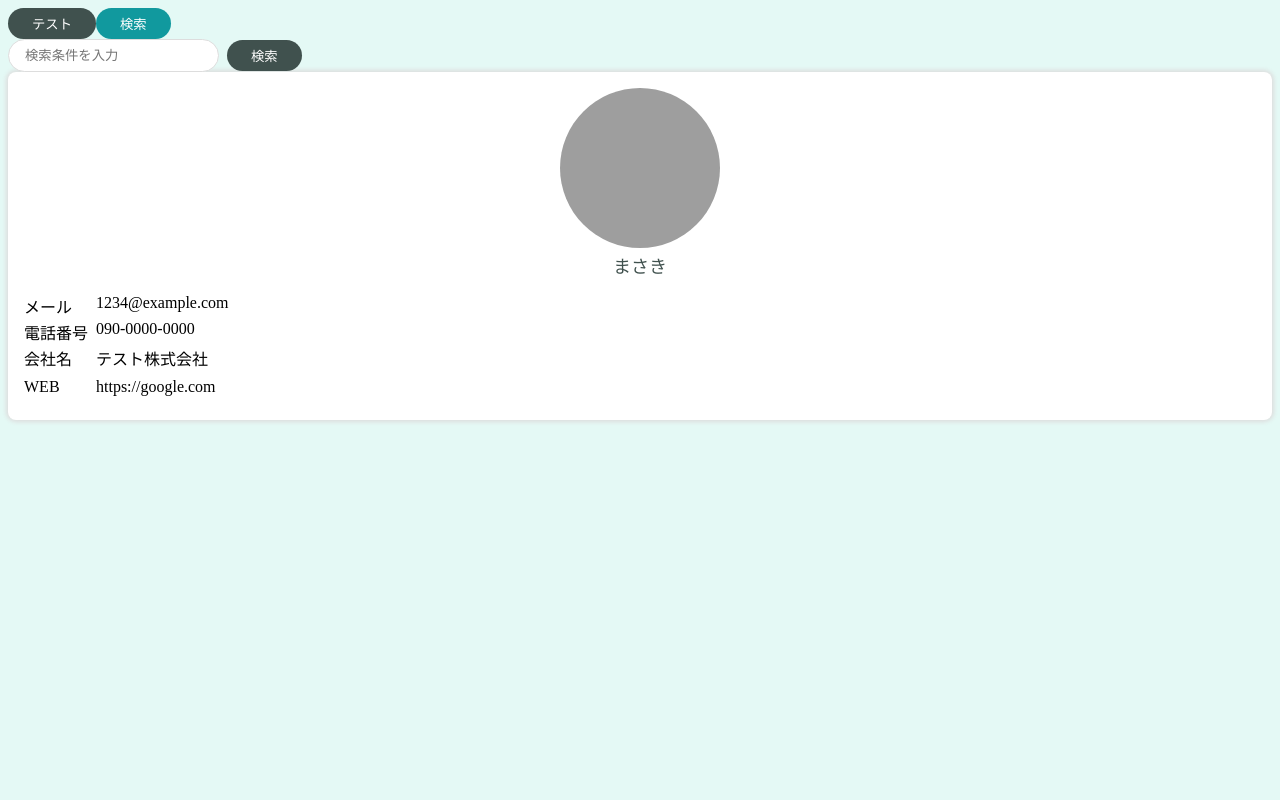
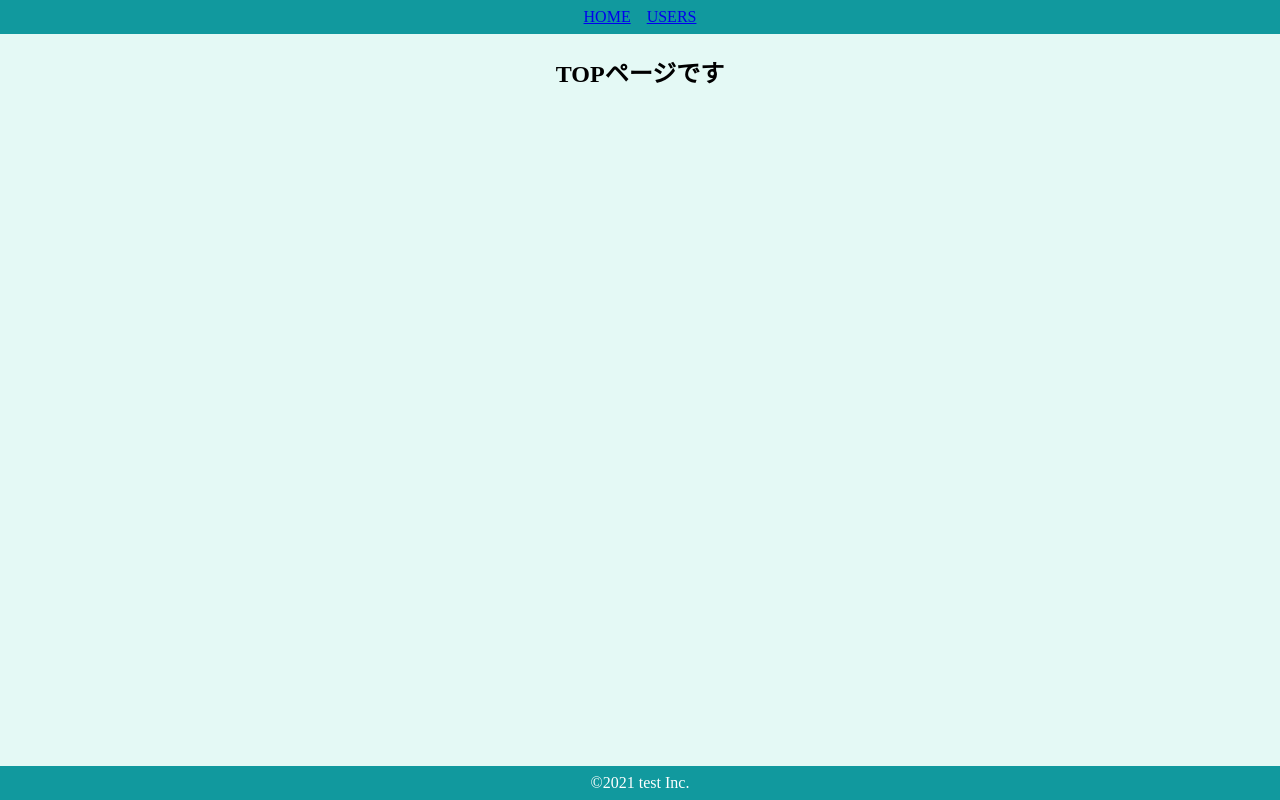
Before and after one commit to talkiedoorkey/react-step2-Atomic, a React (Create React App) app: page / in a window 1280 px wide. Built offline with nearby package versions, Linux system fonts and the light colour scheme; grey boxes are pictures that could not be loaded.

Commit message:
Finish studying AtomicDesign

```diff
--- a/src/App.js
+++ b/src/App.js
@@ -1,28 +1,6 @@
-import { PrimaryButton } from "./components/atoms/button/PrimaryButton";
-import { SecondaryButton } from "./components/atoms/button/SecondaryButton";
-import { SearchInput } from "./components/molecules/SeachInput";
-import { UserCard } from "./components/organism/user/UserCard";
+import { Router } from "./router/Router";
 import "./styles.css";
 
-const user = {
-  name: "まさき",
-  image: "https://source.unsplash.com/9bmj7GYHDps",
-  email: "1234@example.com",
-  phone: "090-0000-0000",
-  company: {
-    name: "テスト株式会社"
-  },
-  website: "https://google.com"
-};
-
 export default function App() {
-  return (
-    <div className="App">
-      <PrimaryButton>テスト</PrimaryButton>
-      <SecondaryButton>検索</SecondaryButton>
-      <br />
-      <SearchInput />
-      <UserCard user={user} />
-    </div>
-  );
+  return <Router />;
 }
--- /dev/null
+++ b/src/components/atoms/layout/Footer.jsx
@@ -0,0 +1,20 @@
+import { Link } from "react-router-dom";
+import styled from "styled-components";
+
+export const Footer = () => {
+  return <SFooter>&copy;2021 test Inc.</SFooter>;
+};
+
+const SFooter = styled.footer`
+  background-color: #11999e;
+  color: #fff;
+  text-align: center;
+  padding: 8px 0;
+  position: fixed;
+  bottom: 0;
+  width: 100%;
+`;
+
+const SLink = styled(Link)`
+  margin: 0 8px;
+`;
--- /dev/null
+++ b/src/components/atoms/layout/Header.jsx
@@ -0,0 +1,22 @@
+import { Link } from "react-router-dom";
+import styled from "styled-components";
+
+export const Header = () => {
+  return (
+    <SHeader>
+      <SLink to="/">HOME</SLink>
+      <SLink to="/users">USERS</SLink>
+    </SHeader>
+  );
+};
+
+const SHeader = styled.header`
+  background-color: #11999e;
+  color: #fff;
+  text-align: center;
+  padding: 8px 0;
+`;
+
+const SLink = styled(Link)`
+  margin: 0 8px;
+`;
--- /dev/null
+++ b/src/components/pages/Top.jsx
@@ -0,0 +1,13 @@
+import styled from "styled-components";
+
+export const Top = () => {
+  return (
+    <Scontainer>
+      <h2>TOPページです</h2>
+    </Scontainer>
+  );
+};
+
+const Scontainer = styled.div`
+  text-align: center;
+`;
--- /dev/null
+++ b/src/components/pages/Users.jsx
@@ -0,0 +1,46 @@
+import styled from "styled-components";
+import { SearchInput } from "../molecules/SeachInput";
+import { UserCard } from "../organism/user/UserCard";
+
+const users = [...Array(10).keys()].map((val) => {
+  return {
+    id: val,
+    name: `まさき${val}`,
+    image: "https://source.unsplash.com/9bmj7GYHDps",
+    email: "1234@example.com",
+    phone: "090-0000-0000",
+    company: {
+      name: "テスト株式会社"
+    },
+    website: "https://google.com"
+  };
+});
+
+export const Users = () => {
+  return (
+    <Scontainer>
+      <h2>ユーザー一覧</h2>
+      <SearchInput />
+      <SUserArea>
+        {users.map((user) => (
+          <UserCard key={user.id} user={user} />
+        ))}
+      </SUserArea>
+    </Scontainer>
+  );
+};
+
+const Scontainer = styled.div`
+  display: flex;
+  flex-direction: column;
+  align-items: center;
+  padding: 24px;
+`;
+
+const SUserArea = styled.div`
+  padding-top: 40px;
+  width: 100%;
+  display: grid;
+  grid-template-columns: repeat(auto-fit, minmax(300px, 1fr));
+  grid-gap: 20px;
+`;
--- /dev/null
+++ b/src/components/templates/DefaultLayout.jsx
@@ -0,0 +1,13 @@
+import { Footer } from "../atoms/layout/Footer";
+import { Header } from "../atoms/layout/Header";
+
+export const DefaultLayout = (props) => {
+  const { children } = props;
+  return (
+    <>
+      <Header />
+      {children}
+      <Footer />
+    </>
+  );
+};
--- /dev/null
+++ b/src/components/templates/HeaderOnly.jsx
@@ -0,0 +1,11 @@
+import { Header } from "../atoms/layout/Header";
+
+export const HeaderOnly = (props) => {
+  const { children } = props;
+  return (
+    <>
+      <Header />
+      {children}
+    </>
+  );
+};
--- /dev/null
+++ b/src/router/Router.jsx
@@ -0,0 +1,24 @@
+import { BrowserRouter, Route, Switch } from "react-router-dom";
+import { Top } from "../components/pages/Top";
+import { Users } from "../components/pages/Users";
+import { DefaultLayout } from "../components/templates/DefaultLayout";
+import { HeaderOnly } from "../components/templates/HeaderOnly";
+
+export const Router = () => {
+  return (
+    <BrowserRouter>
+      <Switch>
+        <Route exact path="/">
+          <DefaultLayout>
+            <Top />
+          </DefaultLayout>
+        </Route>
+        <Route path="/users">
+          <HeaderOnly>
+            <Users />
+          </HeaderOnly>
+        </Route>
+      </Switch>
+    </BrowserRouter>
+  );
+};
--- a/src/styles.css
+++ b/src/styles.css
@@ -1,3 +1,5 @@
 body {
   background-color: #e4f9f5;
+  margin: 0;
+  min-height: 100vh;
 }
```
